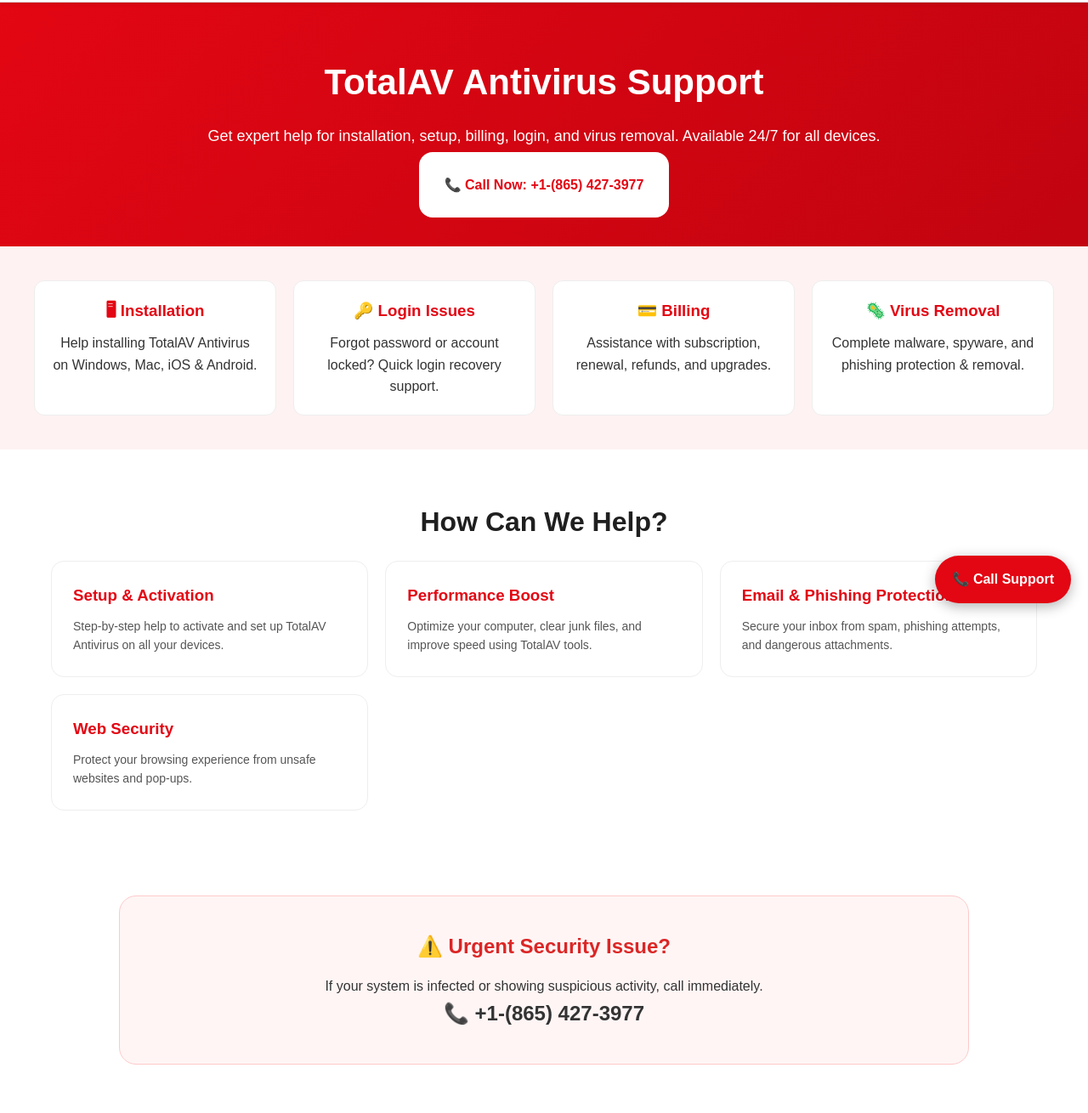
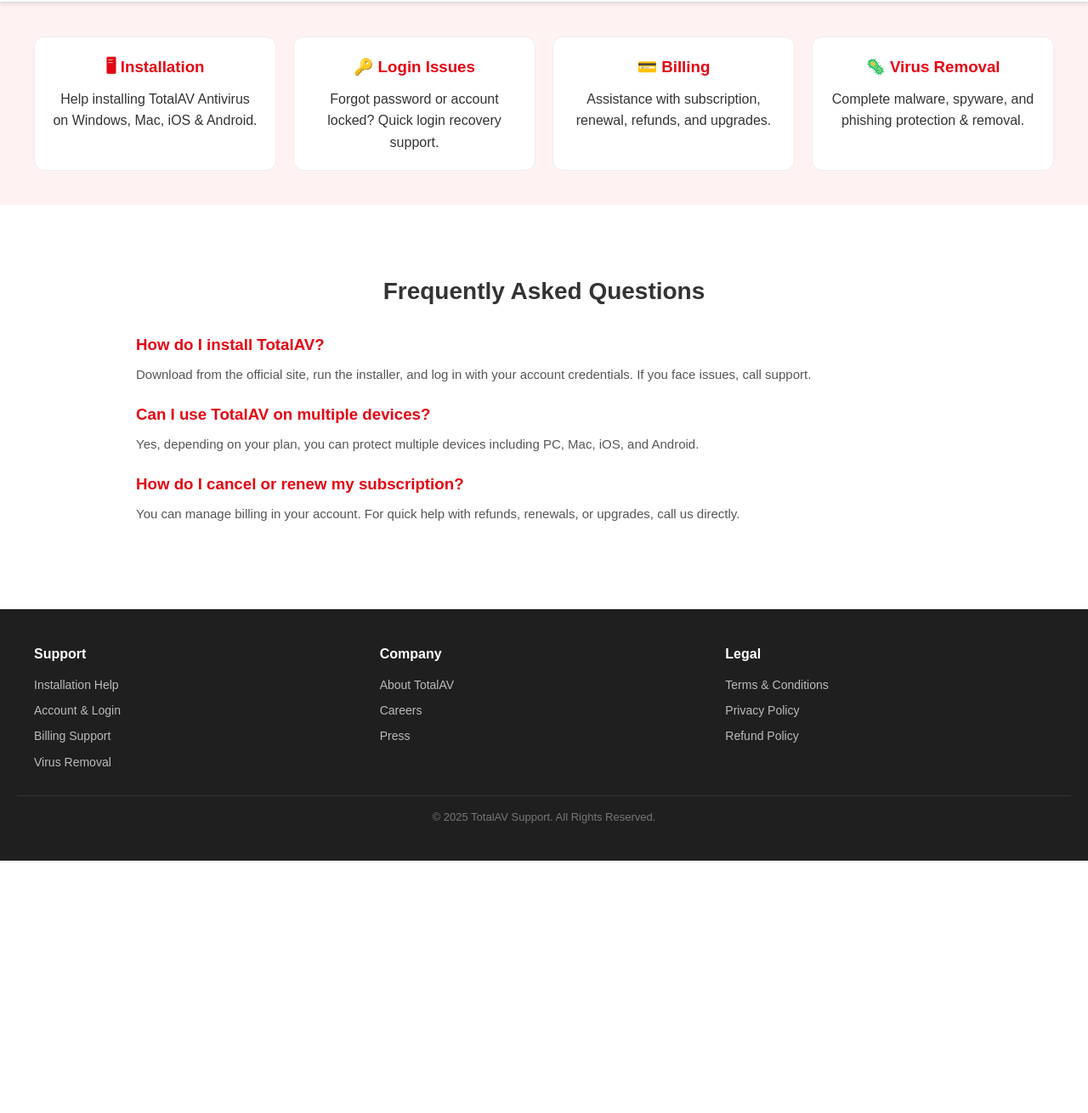
Before and after one commit to muskankhan78/totalav, a plain HTML site: page index.html in a window 1280 px wide. Shown: the part 70-1380 px from the top of the page at 85% size. After the commit the page ends 1083 px from the top, so only its background shows below. Drawn offline with Linux system fonts and the light colour scheme.

Commit message:
Update index.html

```diff
--- a/index.html
+++ b/index.html
@@ -3,9 +3,6 @@
 <html lang="en">
 <head>
   <meta charset="UTF-8">
-  <meta name="viewport" content="width=device-width, initial-scale=1.0">
-  <title>TotalAV Antivirus Support | 24/7 Help</title>
-  <meta name="description" content="Contact TotalAV Antivirus Support for help with installation, login, billing, virus removal, and troubleshooting. Call +1-(865) 427-3977 for instant assistance.">
   <style>
     *{margin:0;padding:0;box-sizing:border-box;}
     body{font-family:Arial,Helvetica,sans-serif;background:#fff;color:#333;line-height:1.6;}
@@ -95,11 +92,6 @@
   </header>
 
   <!-- Hero -->
-  <section class="hero">
-    <h1>TotalAV Antivirus Support</h1>
-    <p>Get expert help for installation, setup, billing, login, and virus removal. Available 24/7 for all devices.</p>
-    <a href="tel:+1(865) 427-3977">📞 Call Now: +1-(865) 427-3977</a>
-  </section>
 
   <!-- Info Grid -->
   <section class="info">
@@ -123,36 +115,8 @@
     </div>
   </section>
 
-  <!-- Help Categories -->
-  <section class="help">
-    <h2>How Can We Help?</h2>
-    <div class="help-grid">
-      <div class="help-card">
-        <h3>Setup & Activation</h3>
-        <p>Step-by-step help to activate and set up TotalAV Antivirus on all your devices.</p>
-      </div>
-      <div class="help-card">
-        <h3>Performance Boost</h3>
-        <p>Optimize your computer, clear junk files, and improve speed using TotalAV tools.</p>
-      </div>
-      <div class="help-card">
-        <h3>Email & Phishing Protection</h3>
-        <p>Secure your inbox from spam, phishing attempts, and dangerous attachments.</p>
-      </div>
-      <div class="help-card">
-        <h3>Web Security</h3>
-        <p>Protect your browsing experience from unsafe websites and pop-ups.</p>
-      </div>
-    </div>
-  </section>
 
-  <!-- Emergency -->
-  <section class="emergency">
-    <h2>⚠️ Urgent Security Issue?</h2>
-    <p>If your system is infected or showing suspicious activity, call immediately.</p>
-    <h1>📞 +1-(865) 427-3977</h1>
 
-  </section>
 
   <!-- FAQ -->
   <section class="faq">
@@ -200,7 +164,7 @@
   </footer>
 
   <!-- Sticky Call -->
-  <a href="tel:+1(865) 427-3977" class="sticky">📞 Call Support</a>
+
 
 </body>
 </html>
```
